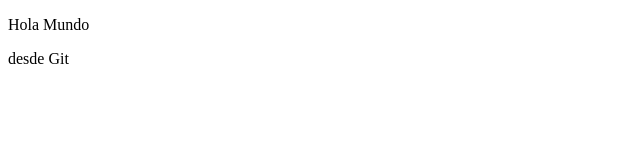
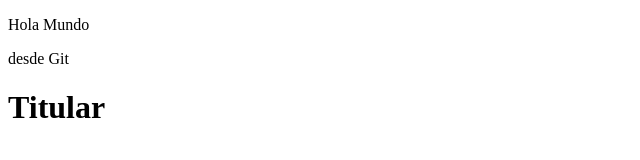
Before and after one commit to ArmandoOsunaBoo/curso-experto-git, a plain HTML site: page index.html in a window 1280 px wide. Shown: the whole page, without its empty margins (0-640 px from the left). Drawn offline with Linux system fonts and the light colour scheme.

Commit message:
agregar titular
se agrego un titular

```diff
--- a/index.html
+++ b/index.html
@@ -9,6 +9,7 @@
   <body>
     <p>Hola Mundo</p>
     <p>desde Git</p>
+    <h1>Titular</h1>
   </body>
 
   <script src="content.js"></script>
```
